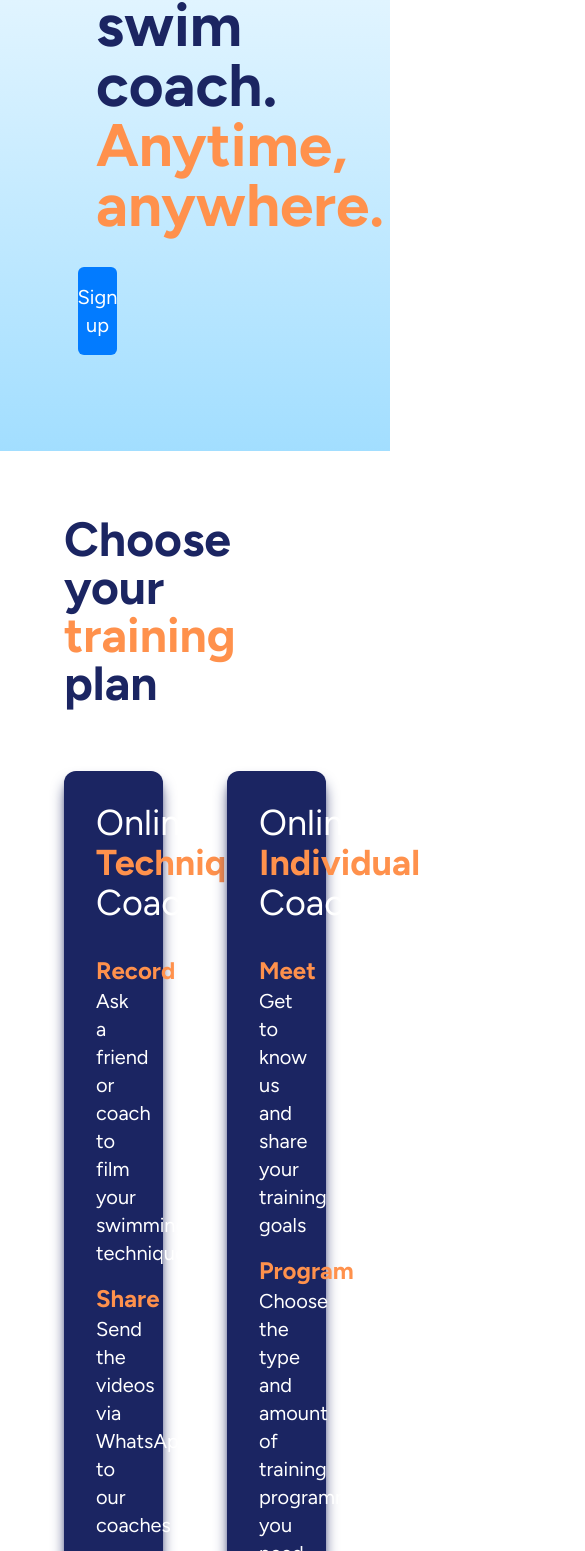
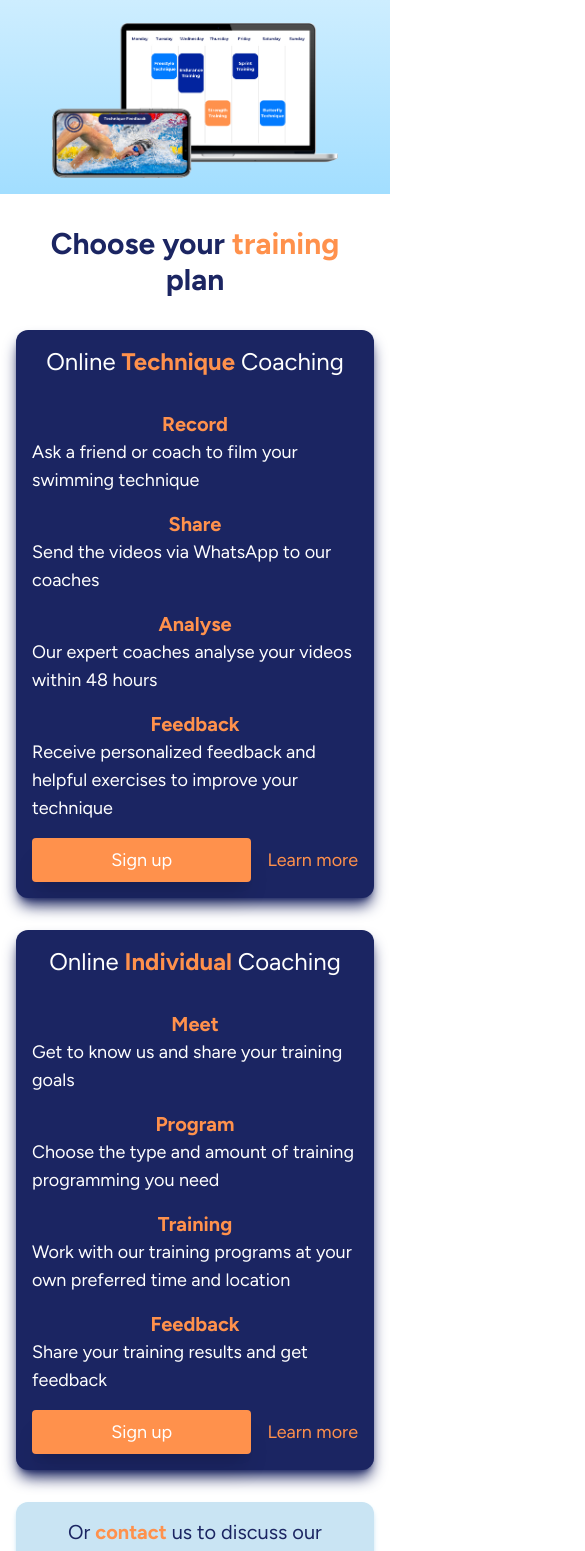
Before and after one commit to Personal-Online-Swim-Coach/personal-online-swim-coach.github.io, a Next.js app: page / in a window 390 px wide. Shown: the part 317-1868 px from the top of the page, 585 px wide, since content can reach past the window. Built offline with nearby package versions, Linux system fonts and the light colour scheme.

Commit message:
Responsive homepage

```diff
--- a/src/app/page.tsx
+++ b/src/app/page.tsx
@@ -8,100 +8,100 @@ import home from "../../public/home_graphic.png";
 export default function Home() {
   return (
     <main className="flex min-h-screen flex-col bg-white">
-      <div className="flex flex-row bg-gradient-to-b from-white to-blue-light-20">
-        <div className="w-1/2 text-center p-24 ">
-            <p className="text-blue-darkest text-6xl font-bold">Your personal swim coach.</p>
-            <p className="text-orange text-6xl font-bold">Anytime, anywhere.</p>
+      <div className="flex flex-col md:flex-row bg-gradient-to-b from-white to-blue-light-20">
+        <div className="w-full md:w-1/2 text-center p-4 md:p-24 ">
+            <p className="text-blue-darkest text-4xl md:text-5xl lg:text-6xl font-bold">Your personal swim coach.</p>
+            <p className="text-orange text-4xl md:text-5xl lg:text-6xl font-bold">Anytime, anywhere.</p>
             <div className="flex flex-row mt-8 gap-8 px-auto justify-center">
-              <div className="bg-blue-primary text-xl w-48 py-4 rounded-md cursor-pointer text-white">
+              <div className="bg-blue-primary text-lg md:text-xl w-32 md:w-48 py-2 md:py-4 rounded-md cursor-pointer text-white">
                 <a href="mailto:info@personalonlineswimcoach.com">Sign up</a>
               </div>
             </div>
         </div>
-        <div className="w-1/2 h-full p-24">
+        <div className="w-full md:w-1/2 md:h-full p-4 md:p-16 lg:p-24 my-auto">
           <img className="w-4/5 m-auto align-middle" src={home.src}/>
         </div>
       </div>
 
       <div className="w-full bg-white-bg flex flex-col items-center">
-        <p className="text-blue-darkest text-5xl font-bold p-16">Choose your <span className="text-orange">training</span> plan</p>
-        <div className="w-full grid grid-cols-2 text-center justify-around px-16 gap-x-16">
-          <div className="bg-blue-darkest shadow-lg shadow-blue-darkest rounded-xl p-8">
-            <p className="text-4xl text-white mb-8">Online <span className="text-orange font-bold">Technique</span> Coaching</p>
-            <div className="w-full flex flex-col text-xl text-left gap-x-4 mb-4">
-              <p className="text-orange font-bold text-2xl my-auto text-center">Record</p>
+        <p className="text-blue-darkest text-3xl md:text-5xl font-bold p-8 md:p-16 text-center">Choose your <span className="text-orange">training</span> plan</p>
+        <div className="w-full md:grid md:grid-cols-2 text-center justify-around px-4 md:px-16 md:gap-x-16">
+          <div className="bg-blue-darkest shadow-lg shadow-blue-darkest rounded-xl p-4 md:p-8 mb-8 md:mb-0">
+            <p className="text-2xl md:text-4xl text-white mb-8">Online <span className="text-orange font-bold">Technique</span> Coaching</p>
+            <div className="w-full flex flex-col text-lg md:text-xl text-left gap-x-4 mb-4">
+              <p className="text-orange font-bold text-xl md:text-2xl my-auto text-center">Record</p>
               <p className="text-white">Ask a friend or coach to film your swimming technique</p>
             </div>
-            <div className="w-full flex flex-col text-xl text-left gap-x-4 mb-4">
-              <p className="text-orange font-bold text-2xl my-auto text-center">Share</p>
+            <div className="w-full flex flex-col text-lg md:text-xl text-left gap-x-4 mb-4">
+              <p className="text-orange font-bold text-xl md:text-2xl my-auto text-center">Share</p>
               <p className="text-white">Send the videos via WhatsApp to our coaches</p>
             </div>
-            <div className="w-full flex flex-col text-xl text-left gap-x-4 mb-4">
-              <p className="text-orange font-bold text-2xl my-auto text-center">Analyse</p>
+            <div className="w-full flex flex-col text-lg md:text-xl text-left gap-x-4 mb-4">
+              <p className="text-orange font-bold text-xl md:text-2xl my-auto text-center">Analyse</p>
               <p className="text-white">Our expert coaches analyse your videos within 48 hours</p>
             </div>
-            <div className="w-full flex flex-col text-xl text-left gap-x-4 mb-4">
-              <p className="text-orange font-bold text-2xl my-auto text-center">Feedback</p>
+            <div className="w-full flex flex-col text-lg md:text-xl text-left gap-x-4 mb-4">
+              <p className="text-orange font-bold text-xl md:text-2xl my-auto text-center">Feedback</p>
               <p className="text-white">Receive personalized feedback and helpful exercises to improve your technique</p>
             </div>
-            <div className="flex flex-row mt-8 gap-x-8">
-              <a href="mailto:info@personalonlineswimcoach.com" className="bg-orange min-w-fit rounded p-4 text-white text-xl shadow-xl flex-grow">Sign up</a>
-              <Link href="/plans" className="text-orange text-xl w-fit my-auto ">Learn more</Link>
+            <div className="flex flex-row mt-4 md:mt-8 gap-x-4 md:gap-x-8">
+              <a href="mailto:info@personalonlineswimcoach.com" className="bg-orange min-w-fit rounded p-2 md:p-4 text-white text-lg md:text-xl shadow-xl flex-grow">Sign up</a>
+              <Link href="/plans" className="text-orange text-lg md:text-xl w-fit my-auto ">Learn more</Link>
             </div>
           </div>
-          <div className="bg-blue-darkest shadow-lg shadow-blue-darkest rounded-xl p-8">
-            <p className="text-4xl text-white mb-8">Online <span className="text-orange font-bold">Individual</span> Coaching</p>
-            <div className="w-full flex flex-col text-xl text-left gap-x-4 mb-4">
-              <p className="text-orange font-bold text-2xl my-auto text-center">Meet</p>
+          <div className="bg-blue-darkest shadow-lg shadow-blue-darkest rounded-xl p-4 md:p-8">
+            <p className="text-2xl md:text-4xl text-white mb-8">Online <span className="text-orange font-bold">Individual</span> Coaching</p>
+            <div className="w-full flex flex-col text-lg md:text-xl text-left gap-x-4 mb-4">
+              <p className="text-orange font-bold text-xl md:text-2xl my-auto text-center">Meet</p>
               <p className="text-white">Get to know us and share your training goals</p>
             </div>
-            <div className="w-full flex flex-col text-xl text-left gap-x-4 mb-4">
-              <p className="text-orange font-bold text-2xl my-auto text-center">Program</p>
+            <div className="w-full flex flex-col text-lg md:text-xl text-left gap-x-4 mb-4">
+              <p className="text-orange font-bold text-xl md:text-2xl my-auto text-center">Program</p>
               <p className="text-white">Choose the type and amount of training programming you need</p>
             </div>
-            <div className="w-full flex flex-col text-xl text-left gap-x-4 mb-4">
-              <p className="text-orange font-bold text-2xl my-auto text-center">Training</p>
+            <div className="w-full flex flex-col text-lg md:text-xl text-left gap-x-4 mb-4">
+              <p className="text-orange font-bold text-xl md:text-2xl my-auto text-center">Training</p>
               <p className="text-white">Work with our training programs at your own preferred time and location</p>
             </div>
-            <div className="w-full flex flex-col text-xl text-left gap-x-4 mb-4">
-              <p className="text-orange font-bold text-2xl my-auto text-center">Feedback</p>
+            <div className="w-full flex flex-col text-lg md:text-xl text-left gap-x-4 mb-4">
+              <p className="text-orange font-bold text-xl md:text-2xl my-auto text-center">Feedback</p>
               <p className="text-white">Share your training results and get feedback</p>
             </div>
-            <div className="flex flex-row mt-8 gap-x-8">
-              <a href="mailto:info@personalonlineswimcoach.com" className="bg-orange min-w-fit rounded p-4 text-white text-xl shadow-xl flex-grow">Sign up</a>
-              <Link href="/plans" className="text-orange text-xl w-fit my-auto ">Learn more</Link>
+            <div className="flex flex-row mt-4 md:mt-8 gap-x-4 md:gap-x-8">
+              <a href="mailto:info@personalonlineswimcoach.com" className="bg-orange min-w-fit rounded p-2 md:p-4 text-white text-lg md:text-xl shadow-xl flex-grow">Sign up</a>
+              <Link href="/plans" className="text-orange text-lg md:text-xl w-fit my-auto ">Learn more</Link>
             </div>
           </div>
         </div>
       </div>
 
-      <div className="rounded-xl bg-grey m-16 p-8 shadow-md shadow-grey">
-        <p className="text-3xl text-blue-darkest text-center">Or <span className="text-orange font-bold">contact</span> us to discuss our possibilities for private in-person training sessions or video analyses.</p>
+      <div className="rounded-xl bg-grey m-4 my-8 md:my-16 md:m-16 p-4 md:p-8 shadow-md shadow-grey">
+        <p className="text-xl md:text-3xl text-blue-darkest text-center">Or <span className="text-orange font-bold">contact</span> us to discuss our possibilities for private in-person training sessions or video analyses.</p>
       </div>
 
-      <div className="flex flex-row">
-        <img className="w-1/4" src={zwem2.src}/>
-        <img className="w-1/4" src={zwem4.src}/>
-        <img className="w-1/4" src={zwem1.src}/>
-        <img className="w-1/4" src={zwem3.src}/>
+      <div className="flex flex-row flex-wrap md:flex-nowrap">
+        <img className="w-1/2 md:w-1/4" src={zwem2.src}/>
+        <img className="w-1/2 md:w-1/4" src={zwem4.src}/>
+        <img className="w-1/2 md:w-1/4" src={zwem1.src}/>
+        <img className="w-1/2 md:w-1/4" src={zwem3.src}/>
       </div>
 
       <div className="w-full bg-white-bg flex flex-col items-center bg-white">
-        <p className="text-blue-darkest text-5xl font-bold p-16">Why use <span className="text-orange">personal online swim coach?</span></p>
+        <p className="text-blue-darkest text-3xl md:text-5xl font-bold p-4 md:p-16 text-center">Why use <span className="text-orange">personal online swim coach?</span></p>
 
-        <div className="flex flex-row justify-around gap-x-16 px-16 pb-16">
-          <div className="w-1/3">
+        <div className="flex flex-col md:flex-row justify-around gap-x-16 px-4 md:px-16 pb-16">
+          <div className="w-full md:w-1/3 pb-8 md:pb-0">
             <div className="flex flex-row pb-4">
-              <svg className="w-12 mr-2" viewBox="0 0 24 24" xmlns="http://www.w3.org/2000/svg">
+              <svg className="w-8 md:w-12 mr-2" viewBox="0 0 24 24" xmlns="http://www.w3.org/2000/svg">
                 <path className="stroke-orange fill-orange w-8" fill-rule="evenodd" clip-rule="evenodd" d="M12.4493 3.07772C12.1667 2.93543 11.8333 2.93535 11.5505 3.07751L0.550856 8.60778C-0.182453 8.97646 -0.18386 10.0228 0.548455 10.3934L5 12.6465V17C5 19.2091 6.79086 21 9 21H15C17.2091 21 19 19.2091 19 17V12.6352L22 11.124V14C22 14.5523 22.4477 15 23 15C23.5523 15 24 14.5523 24 14V9.62991C24 9.20695 23.8394 8.81077 23.4424 8.61095C19.7781 6.76658 16.1137 4.92212 12.4493 3.07772ZM11.9995 5.09035L3.22034 9.5042L11.9742 13.9349L20.7693 9.50453L11.9995 5.09035ZM7 17V13.6588L11.5216 15.9474C11.8049 16.0908 12.1394 16.0911 12.423 15.9482L17 13.6427V17C17 18.1046 16.1046 19 15 19H9C7.89543 19 7 18.1046 7 17Z" fill="#0F0F0F"/>
               </svg>
-              <p className="text-4xl font-bold leading-loose align-middle">Scientific</p>
+              <p className="text-2xl md:text-4xl font-bold leading-loose align-middle">Scientific</p>
             </div>
-            <p className="text-xl">Our coaches combine scientific knowledge with years of experience in coaching.</p>
+            <p className="text-lg md:text-xl">Our coaches combine scientific knowledge with years of experience in coaching.</p>
           </div>
-          <div className="w-1/3">
+          <div className="w-full md:w-1/3 pb-8 md:pb-0">
             <div className="flex flex-row pb-4">
-              <svg className="w-11 mr-2" version="1.1" id="Layer_1" xmlns="http://www.w3.org/2000/svg" viewBox="0 0 512 512">
+              <svg className="w-7 md:w-11 mr-2" version="1.1" id="Layer_1" xmlns="http://www.w3.org/2000/svg" viewBox="0 0 512 512">
                 <g>
                   <path className="stroke-orange fill-orange" d="M333.187,237.405c32.761-23.893,54.095-62.561,54.095-106.123C387.282,58.893,328.389,0,256,0
                     S124.718,58.893,124.718,131.282c0,43.562,21.333,82.23,54.095,106.123C97.373,268.57,39.385,347.531,39.385,439.795
@@ -112,18 +112,18 @@ export default function Home() {
                     C433.231,457.892,418.508,472.615,400.41,472.615z"/>
                 </g>
               </svg>
-              <p className="text-4xl font-bold leading-loose align-middle">Individual</p>
+              <p className="text-2xl md:text-4xl font-bold leading-loose align-middle">Individual</p>
             </div>
-            <p className="text-xl">Every swimmer needs a different form of guidance and learns in their own way. Therefore, all our coaching is tailored to your peronal needs.</p>
+            <p className="text-lg md:text-xl">Every swimmer needs a different form of guidance and learns in their own way. Therefore, all our coaching is tailored to your peronal needs.</p>
           </div>
-          <div className="w-1/3">
+          <div className="w-full md:w-1/3">
             <div className="flex flex-row pb-4">
-              <svg className="w-12 mr-2" viewBox="0 0 24 24" xmlns="http://www.w3.org/2000/svg">
+              <svg className="w-8 md:w-12 mr-2" viewBox="0 0 24 24" xmlns="http://www.w3.org/2000/svg">
                 <path className="stroke-orange fill-none" d="M10 18H14M7.20003 3H16.8C17.9201 3 18.4802 3 18.908 3.21799C19.2843 3.40973 19.5903 3.71569 19.782 4.09202C20 4.51984 20 5.0799 20 6.2V11.8C20 12.9201 20 13.4802 19.782 13.908C19.5903 14.2843 19.2843 14.5903 18.908 14.782C18.4802 15 17.9201 15 16.8 15H7.20003C6.07992 15 5.51987 15 5.09205 14.782C4.71572 14.5903 4.40976 14.2843 4.21801 13.908C4.00003 13.4802 4.00003 12.9201 4.00003 11.8V6.2C4.00003 5.0799 4.00003 4.51984 4.21801 4.09202C4.40976 3.71569 4.71572 3.40973 5.09205 3.21799C5.51987 3 6.07992 3 7.20003 3ZM4.58888 21H19.4112C20.2684 21 20.697 21 20.9551 20.8195C21.1805 20.6618 21.3311 20.4183 21.3713 20.1462C21.4173 19.8345 21.2256 19.4512 20.8423 18.6845L20.3267 17.6534C19.8451 16.6902 19.6043 16.2086 19.2451 15.8567C18.9274 15.5456 18.5445 15.309 18.1241 15.164C17.6488 15 17.1103 15 16.0335 15H7.96659C6.88972 15 6.35128 15 5.87592 15.164C5.45554 15.309 5.07266 15.5456 4.75497 15.8567C4.39573 16.2086 4.15493 16.6902 3.67334 17.6534L3.1578 18.6845C2.77444 19.4512 2.58276 19.8345 2.6288 20.1462C2.669 20.4183 2.81952 20.6618 3.04492 20.8195C3.30306 21 3.73166 21 4.58888 21Z" stroke="#000000" stroke-width="2" stroke-linecap="round" stroke-linejoin="round"/>
               </svg>
-              <p className="text-4xl font-bold leading-loose align-middle">Online</p>
+              <p className="text-2xl md:text-4xl font-bold leading-loose align-middle">Online</p>
             </div>
-            <p className="text-xl">All our coaching is done online, so you can train whenever it suits you.</p>
+            <p className="text-lg md:text-xl">All our coaching is done online, so you can train whenever it suits you.</p>
           </div>
         </div>
       </div>
```
